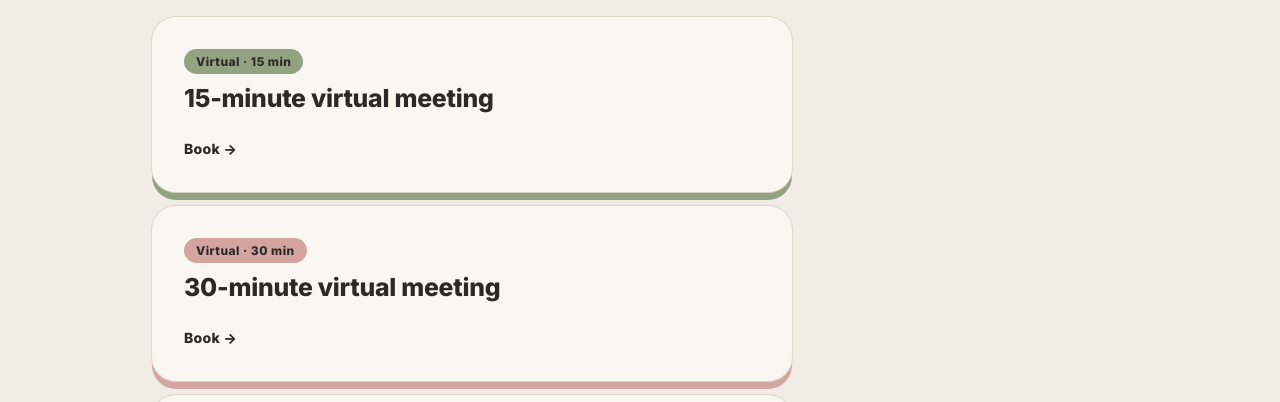
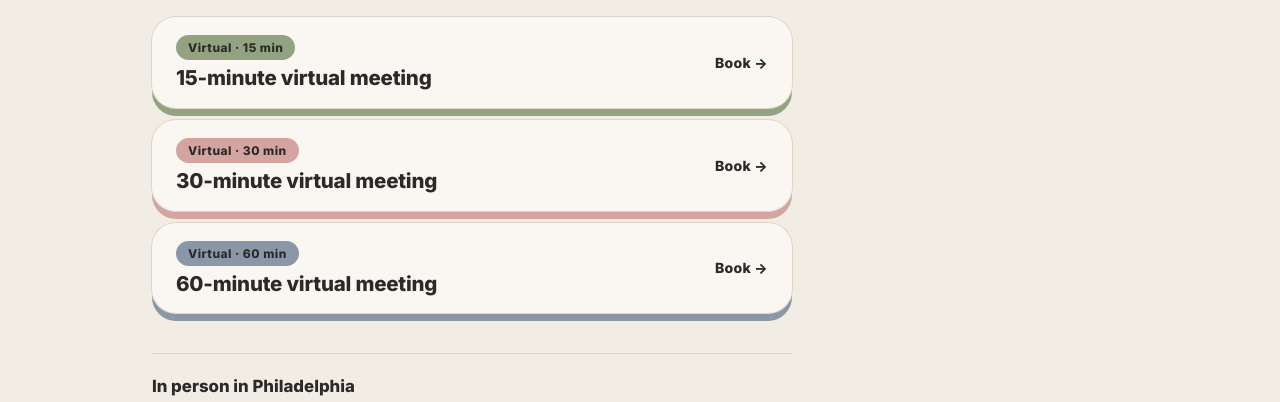
Before and after one commit to clay501/schedulewithclay, a plain HTML site: page meet/index.html in a window 1280 px wide. Shown: the part 353-755 px from the top of the page. Drawn offline with Linux system fonts and the light colour scheme; a web font is replaced by a local one.

Commit message:
Meeting page: shorter cards with Book on the right
Co-Authored-By: Claude Opus 5.5 <noreply@anthropic.com>
Claude-Session: https://claude.ai/code/session_01VvwTVaZD35pF16bf2jFZ3Z

```diff
--- a/brand.css
+++ b/brand.css
@@ -89,3 +89,10 @@ h1{margin:10px 0 0;font:900 clamp(2rem,5vw,3.4rem)/1.05 var(--display);letter-sp
 .facts dd a{text-underline-offset:3px;font-weight:700}
 .facts .dd-note a{color:var(--ink);font-weight:700;text-underline-offset:3px}
 .facts .dd-plain{display:block;margin-top:8px}
+/* meeting page: shorter cards, title and Book on one row */
+.meet-list .choice{display:grid;grid-template-columns:1fr auto;grid-template-areas:"tag go" "t go";align-items:center;gap:6px 20px;padding:18px 24px}
+.meet-list .choice .tag{grid-area:tag}
+.meet-list .choice .t{grid-area:t;font-size:clamp(1.1rem,1.6vw,1.3rem)}
+.meet-list .choice .go{grid-area:go;margin:0;padding:0}
+.meet-list{gap:12px}
+.meet-list .choice .tag{justify-self:start}
--- a/meet/index.html
+++ b/meet/index.html
@@ -10,7 +10,7 @@
 <link rel="preconnect" href="https://fonts.googleapis.com">
 <link rel="preconnect" href="https://fonts.gstatic.com" crossorigin>
 <link rel="stylesheet" href="https://fonts.googleapis.com/css2?family=Inter:wght@400;800&amp;family=Unbounded:wght@900&amp;display=swap">
-<link rel="stylesheet" href="../brand.css?v=8">
+<link rel="stylesheet" href="../brand.css?v=9">
 </head>
 <body>
 <header class="hdr"><div class="wrap">
```
Also changed, not shown: index.html (+1 -1 lines), pa/index.html (+1 -1 lines), vt/index.html (+1 -1 lines).
